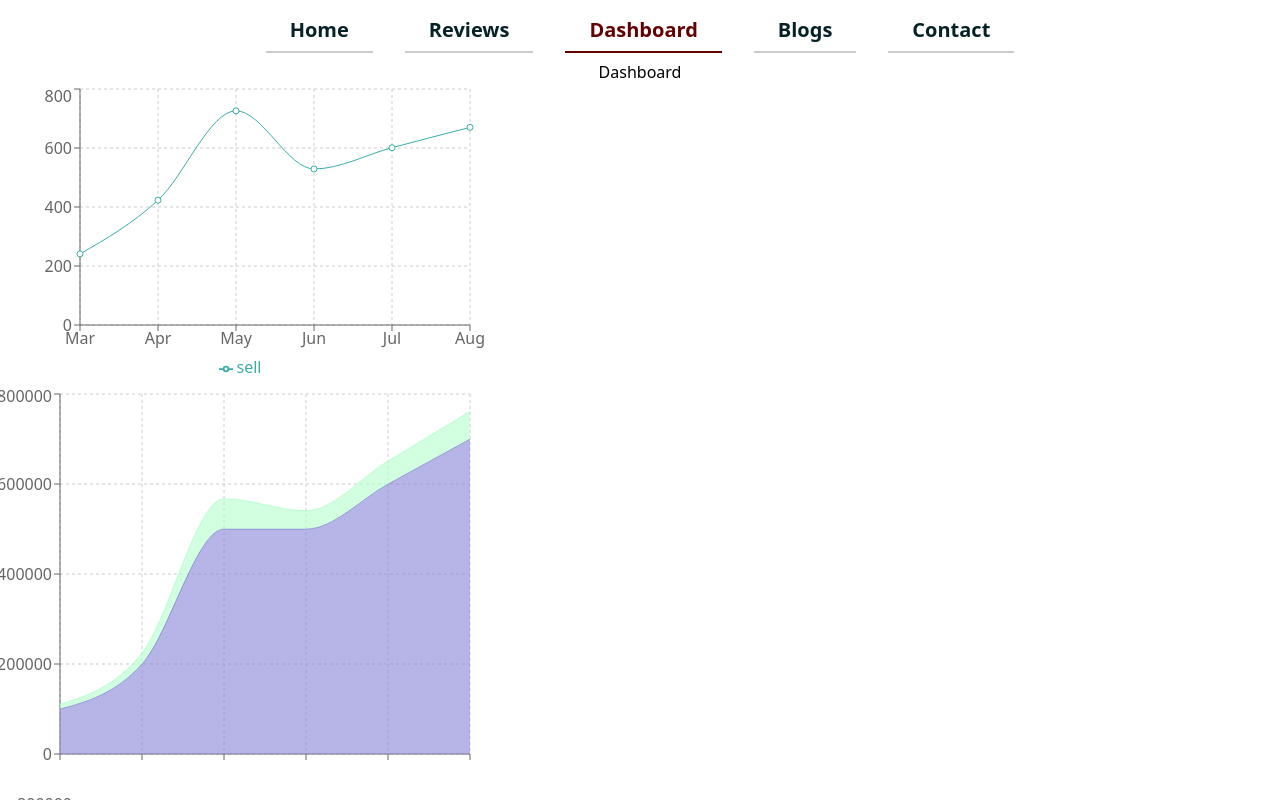
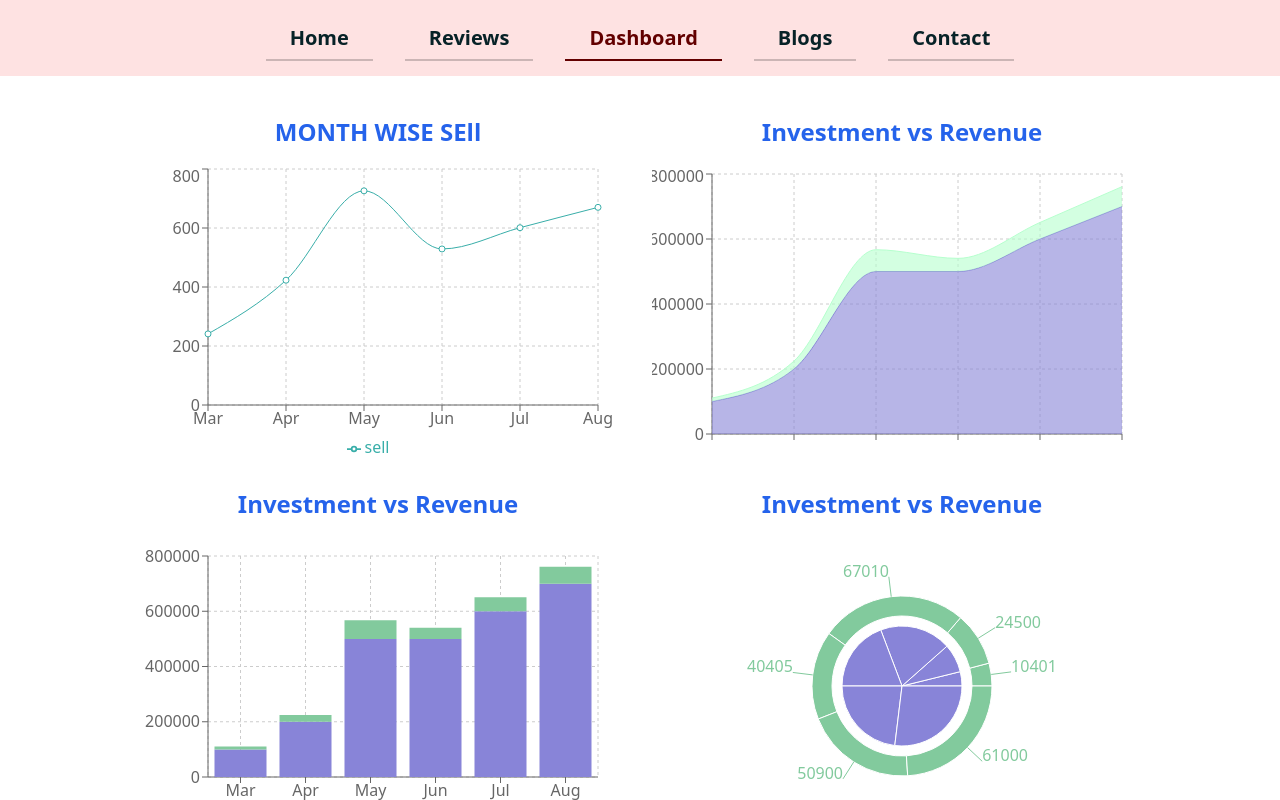
Before and after one commit to asaduzzaman599/product-analysis-website, a React (Create React App) app: page /dashboard in a window 1280 px wide. Shown: the top 800 px of the page. Built offline with nearby package versions, Linux system fonts and the light colour scheme.

Commit message:
home page pic added

```diff
--- a/src/Components/AreaChartComponent/AreaChartComponent.js
+++ b/src/Components/AreaChartComponent/AreaChartComponent.js
@@ -1,12 +1,16 @@
 import React from 'react';
 import { Area, AreaChart, CartesianGrid, Tooltip, XAxis, YAxis } from 'recharts';
 
-const AreaChartComponent = ({data}) => {
-    return (
-        <div width="100%" height="100%">
+const AreaChartComponent = ({ data }) => {
+  return (
+    <div>
+      <h3 className='text-2xl font-semibold mb-4 text-blue-600'> Investment vs Revenue </h3>
+
+
+      <div width="100%" height="100%">
         <AreaChart
           width={500}
-          height={400}
+          height={300}
           data={data}
           margin={{
             top: 10,
@@ -23,7 +27,8 @@ const AreaChartComponent = ({data}) => {
           <Area type="monotone" dataKey="revenue" stackId="1" stroke="#B6FFCE" fill="#B6FFCE" />
         </AreaChart>
       </div>
-    );
+    </div>
+  );
 };
 
 export default AreaChartComponent;
--- a/src/Components/BarChartComponent/BarChartComponent.js
+++ b/src/Components/BarChartComponent/BarChartComponent.js
@@ -1,9 +1,12 @@
 import React from 'react';
 import { Bar, BarChart, CartesianGrid, Legend, Tooltip, XAxis, YAxis } from 'recharts';
 
-const BarChartComponent = ({data}) => {
-    return (
-        <div width="100%" height="100%">
+const BarChartComponent = ({ data }) => {
+  return (
+    <div>
+      <h3 className='text-2xl font-semibold mb-4 text-blue-600'> Investment vs Revenue </h3>
+
+      <div width="100%" height="100%">
         <BarChart
           width={500}
           height={300}
@@ -24,7 +27,8 @@ const BarChartComponent = ({data}) => {
           <Bar dataKey="revenue" stackId="a" fill="#82ca9d" />
         </BarChart>
       </div>
-    );
+    </div>
+  );
 };
 
 export default BarChartComponent;
--- a/src/Components/Dashboard/Dashboard.js
+++ b/src/Components/Dashboard/Dashboard.js
@@ -14,8 +14,7 @@ const Dashboard = () => {
     },[])
     return (
         <div>
-            <h4>Dashboard</h4>
-            <div>
+            <div className=' w-4/5 mx-auto grid sm:grid-cols-2 gap-6  mt-10'>
                  <LineChartComponent data={chartData}></LineChartComponent>
                  <AreaChartComponent data={chartData}></AreaChartComponent>
                  <BarChartComponent data={chartData}></BarChartComponent>
--- a/src/Components/Header/Header.js
+++ b/src/Components/Header/Header.js
@@ -10,7 +10,7 @@ const Header = () => {
         {name:'Contact',link:'/contact'},
 ]
     return (
-        <div className='m-4'>
+        <div className='p-6 bg-red-100'>
            <ul className='flex justify-center'>
            {
                 navLinkItem.map(navlink=> <li key={navlink.name}>
--- a/src/Components/Home/Home.js
+++ b/src/Components/Home/Home.js
@@ -10,8 +10,20 @@ const Home = () => {
     console.log(reviews)
     return (
         <div >
-            <h4>Home</h4>
-            <div className=' w-4/5 mx-auto grid gap-8 grid-cols-3'>
+
+            <div className='w-4/5 mx-auto sm:flex  items-center gap-12 my-16'>
+                 <div className='order-2'>
+                    <img src='https://www.dukpion.com/pub/media/catalog/product/cache/a38c967793d550238dc3aed38795d0d8/d/k/dks05185_850tk-_1__1_1_.jpg' className='rounded-full w-4/5 mx-auto my-6 ' alt="" />
+                </div>
+                <div className='order-1'>
+                    <h1 className='text-5xl font-medium text-cyan-900'>We are commited to Provide Best Sunglass to Our Customer! </h1>
+                    <p className='text-gray-500 text-2xl my-4'>Out main priority is customers comfort, safety and their trust.</p>
+                    <button className='py-4 px-8 rounded font-medium  text-blue-900 bg-blue-200'>Live Demo</button>
+                </div>
+
+            </div>
+            <h3 className='text-3xl font-medium my-6'>Customers Reviews ({reviews.length})</h3>
+            <div className=' w-4/5 mx-auto grid gap-8 sm:grid-cols-3'>
                 {
                     reviews.map(review=><Review review={review} key={review.id}></Review>)
                 }
--- a/src/Components/LineChartComponent/LineChartComponent.js
+++ b/src/Components/LineChartComponent/LineChartComponent.js
@@ -1,10 +1,12 @@
 import React from 'react';
 import { CartesianGrid, Legend, Line, LineChart, ResponsiveContainer, Tooltip, XAxis, YAxis } from 'recharts';
 
-const LineChartComponent = ({data}) => {
-    console.log(data)
-    return (
-        <div width="100%" height="100%">
+const LineChartComponent = ({ data }) => {
+  console.log(data)
+  return (
+    <div>
+      <h3 className='text-2xl font-semibold mb-4 text-blue-600'> MONTH WISE SEll</h3>
+      <div width="100%" height="100%">
         <LineChart
           width={500}
           height={300}
@@ -22,10 +24,11 @@ const LineChartComponent = ({data}) => {
           <Tooltip />
           <Legend />
           <Line type="monotone" dataKey="sell" stroke="#39AEA9" activeDot={{ r: 8 }} />
-         {/*  <Line type="monotone" dataKey="uv" stroke="#82ca9d" /> */}
+          {/*  <Line type="monotone" dataKey="uv" stroke="#82ca9d" /> */}
         </LineChart>
       </div>
-    );
+    </div>
+  );
 };
 
 export default LineChartComponent;
--- a/src/Components/PieChartComponent/PieChartComponent.js
+++ b/src/Components/PieChartComponent/PieChartComponent.js
@@ -3,14 +3,17 @@ import { Legend, Pie, PieChart, Tooltip } from 'recharts';
 
 const PieChartComponent = ({data}) => {
     return (
+      <div>
+        <h3 className='text-2xl font-semibold mb-4 text-blue-600'> Investment vs Revenue </h3>
         <div width="100%" height="100%">
-        <PieChart width={400} height={400}>
+        <PieChart width={500} height={300}>
 
           <Tooltip />
           <Pie data={data} dataKey="investment" cx="50%" cy="50%" outerRadius={60} fill="#8884d8" />
           <Pie data={data} dataKey="revenue" cx="50%" cy="50%" innerRadius={70} outerRadius={90} fill="#82ca9d" label />
         </PieChart>
       </div>
+      </div>
     );
 };
 
```
